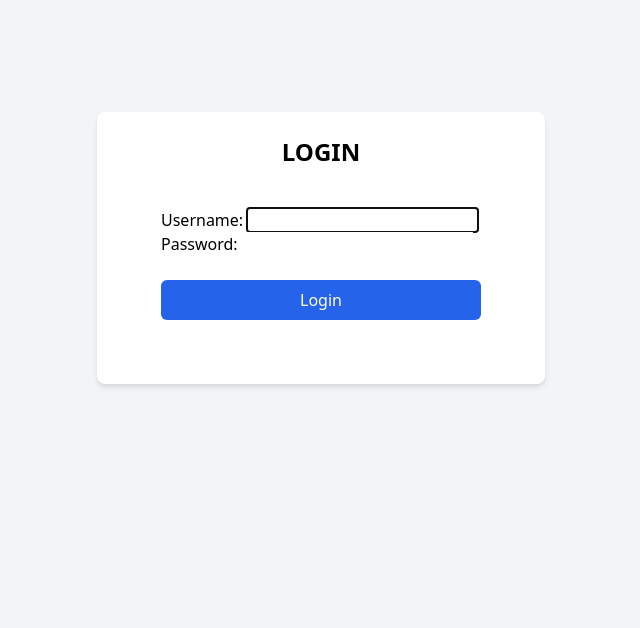
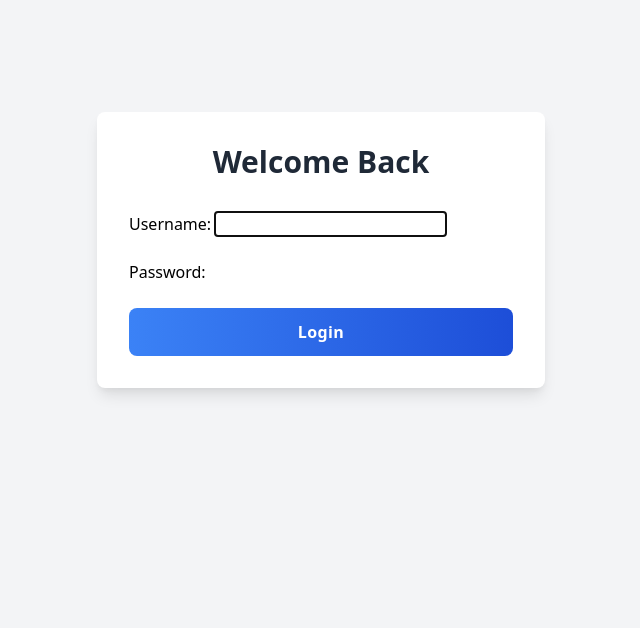
Before and after one commit to sadiqAjmal/Medecin, a Django app: page / in a window 1280 px wide. Shown: the part 60-688 px from the top of the page, without its empty margins (319-959 px from the left). Run offline with Django 5.2, Linux system fonts and the light colour scheme.

Commit message:
[updated] login.html

```diff
--- a/SRC/core/models.py
+++ b/SRC/core/models.py
@@ -35,7 +35,6 @@
 - user: reference to the User model
 - specialization: specialization of the doctor
 '''
-
 class Doctor(models.Model):
     user = models.OneToOneField(User, on_delete=models.CASCADE, limit_choices_to={'is_doctor': True})
     specialization = models.CharField(max_length=50)
--- a/SRC/users/templates/registration/login.html
+++ b/SRC/users/templates/registration/login.html
@@ -3,15 +3,15 @@
 {% block title %}Login | Médecin{% endblock %}
 
 {% block content %}
-<div class="max-w-md mx-auto mt-10 bg-white p-6 rounded-lg shadow-md mt-24">
-    <h2 class="text-2xl font-bold mb-6 text-center">LOGIN</h2>
-    <form method="post" class="m-10">
+<div class="max-w-md mx-auto mt-10 bg-white p-8 rounded-lg shadow-lg mt-24">
+    <h2 class="text-3xl font-extrabold mb-8 text-center text-gray-800">Welcome Back</h2>
+    <form method="post" class="space-y-6">
         {% csrf_token %}
         {{ form.as_p }}
-        <button type="submit" class="w-full bg-blue-600 text-white py-2 rounded-md hover:bg-blue-700 mt-6">Login</button>
+        <button type="submit" class="w-full bg-gradient-to-r from-blue-500 to-blue-700 text-white py-3 rounded-lg font-semibold tracking-wide hover:shadow-lg transform hover:-translate-y-1 transition-all duration-300 ease-in-out">Login</button>
     </form>
     {% if form.non_field_errors %}
-        <div class="text-red-600 mt-4">
+        <div class="text-red-600 mt-4 text-center">
             {{ form.non_field_errors }}
         </div>
     {% endif %}
```
Also changed, not shown: SRC/users/templates/registration/password_reset.html (deleted).
